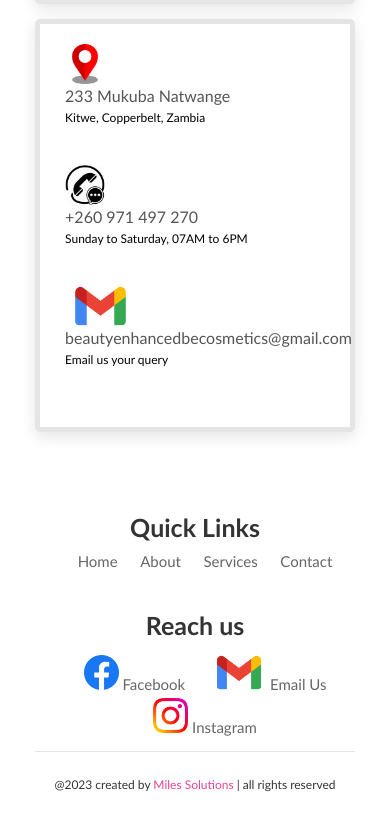
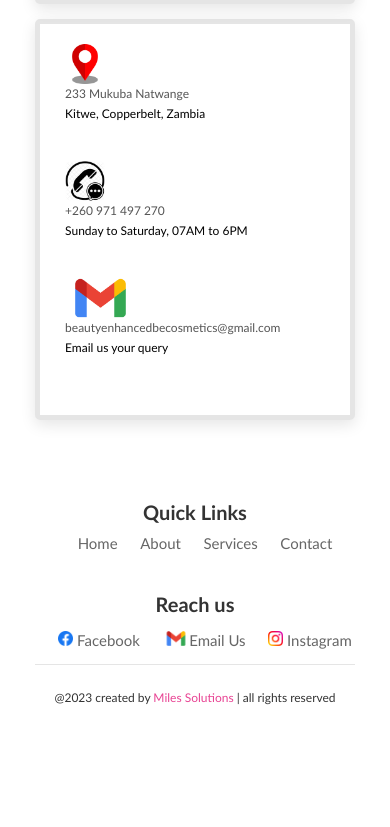
Before and after one commit to FestuMiles/beautyenhanced.io, a plain HTML site: page index.html in a window 390 px wide. Shown: the part 3628-4455 px from the top of the page. After the commit the page ends 4368 px from the top, so only its background shows below. Drawn offline with Linux system fonts and the light colour scheme.

Commit message:
Add files via upload

```diff
--- a/index.html
+++ b/index.html
@@ -194,9 +194,9 @@
             <div class="box">
                 <h3>Reach us</h3>
                 <div class="content">
-                    <a href="https://www.facebook.com/BE1o1?mibextid=2JQ9oc"><img src="icon/facebook.png" alt="" height="40px"> Facebook</a>
-                    <a href="mailto:beautyenhancedbecosmetics@gmail.com"><img src="icon/Gmail-Logo.png" alt="" height="40px">Email Us</a>
-                    <a href="https://instagram.com/beautyenhanced_becosmetics?igshid=OGQ5ZDc2ODk2ZA=="><img src="icon/instagram (1).png" alt="" height="40px"> Instagram</a>
+                    <a href="https://www.facebook.com/BE1o1?mibextid=2JQ9oc"><img src="icon/facebook.png" alt="" height="30px"> Facebook</a>
+                    <a href="mailto:beautyenhancedbecosmetics@gmail.com"><img src="icon/Gmail-Logo.png" alt="" height="30px">Email Us</a>
+                    <a href="https://instagram.com/beautyenhanced_becosmetics?igshid=OGQ5ZDc2ODk2ZA=="><img src="icon/instagram (1).png" alt="" height="30px"> Instagram</a>
                 </div>
             </div>
         </div>
--- a/style.css
+++ b/style.css
@@ -524,7 +524,15 @@ section{
         font-size: 16px;
     }
 }
+@media(max-width: 400px){
 
+    .contact-col div p{
+        font-size: 12px;
+    }
+    .contact-col div h5{
+        font-size: 12px;
+    }
+}
 
 /* footer */
 .footer .box-container{
@@ -570,7 +578,18 @@ section{
 .footer .credit span{
     color: var(--pink);
 }
+@media(max-width: 500px){
+    .footer .box-container .box h3{
+        color: #333;
+        font-size: 20px;
+        padding: 1rem 0;
+        padding-top: 40px;
+    }
+    .footer .box-container .box a img{
+        height: 20px;
+    }
 
+}
 
 /* ----------------- Success Page -------------------  */
 
```
